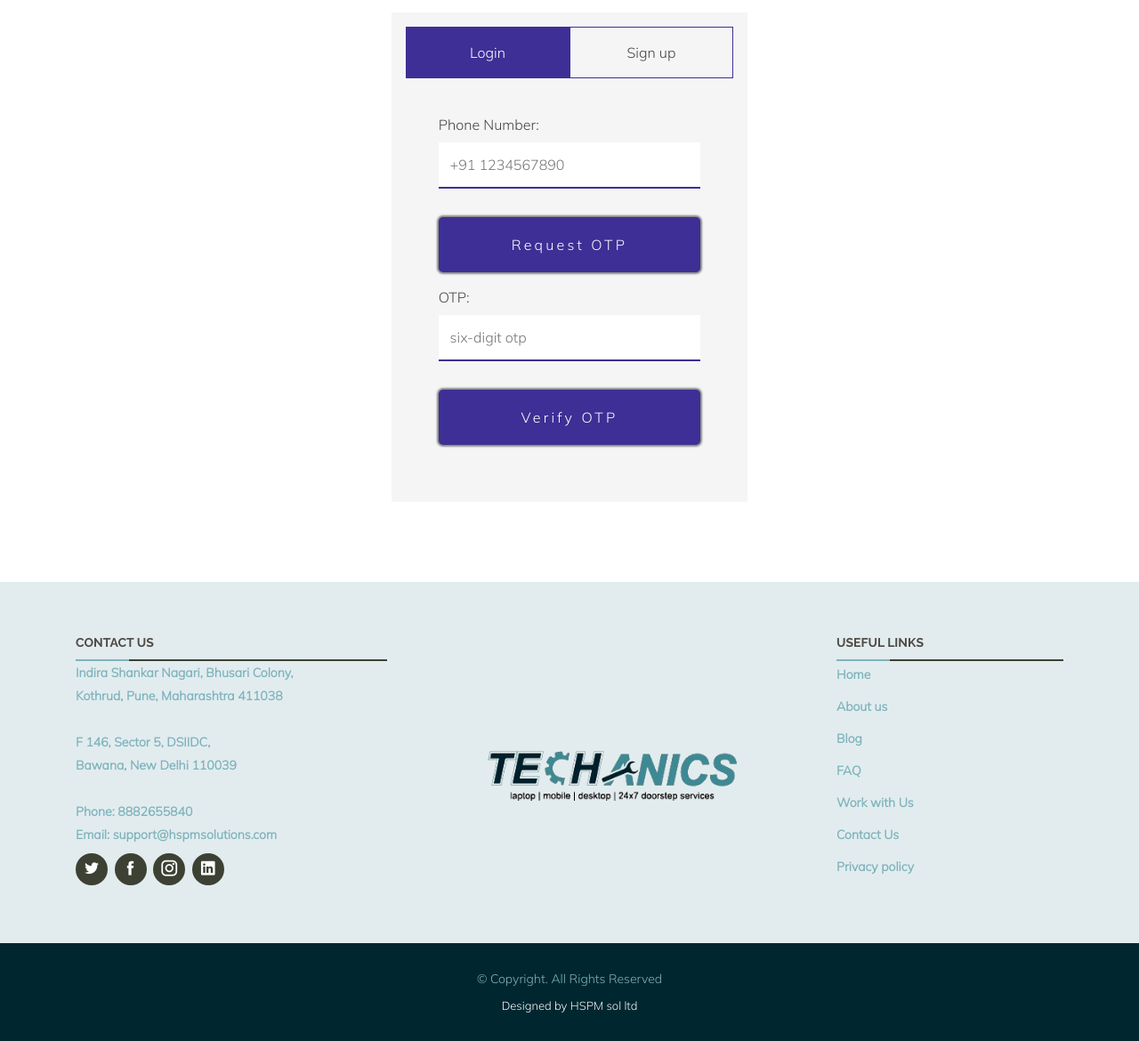
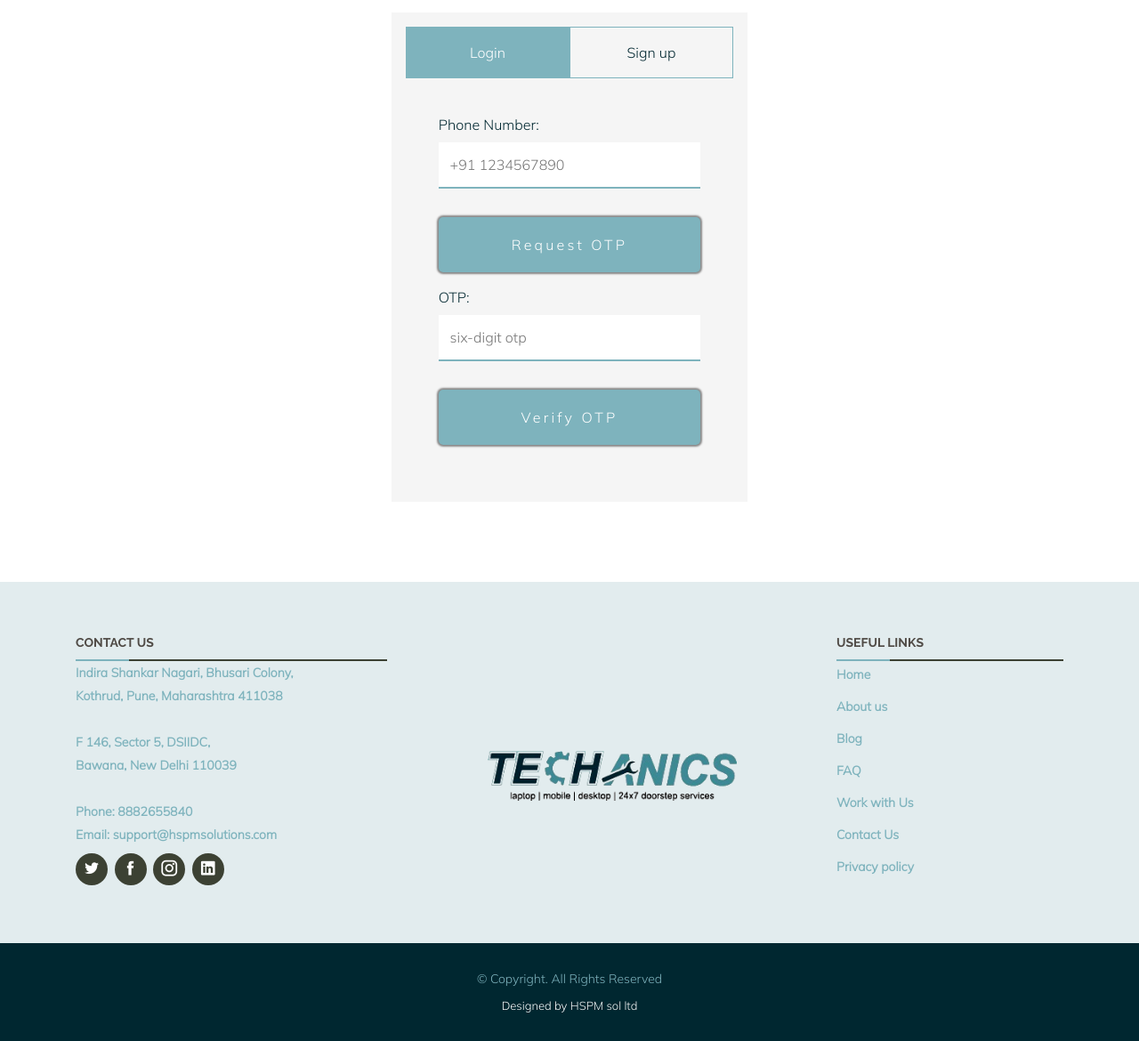
Before and after one commit to folly77folly/techanics, a PHP site: page /login.php in a window 1280 px wide. Shown: the part 86-1256 px from the top of the page at 89% size. Run offline with PHP 8.4, Linux system fonts and the light colour scheme; data that the repository does not hold is empty; some libraries are stand-ins or nearby versions.

Commit message:
changes1

```diff
--- a/assets/css/style.css
+++ b/assets/css/style.css
@@ -5,7 +5,7 @@
 @import url('https://fonts.googleapis.com/css2?family=Mulish:wght@200;300&display=swap');
 body {
   font-family: 'Mulish', sans-serif;
-  color: #444444;
+  color: #002730;
 }
 
  a {
@@ -1379,7 +1379,7 @@ a {
   height: 100%;
   content: "";
   top: -50%;
-  background-color:#0276FD;
+  background-color:#3f8995;
   transform: skewY(370deg);
   transition: 1s ease-in
 }
@@ -1424,8 +1424,8 @@ a {
   color: #fff;
   width: 160px;
   margin-top: 20px;
-  background-color:#4d3fa5 !important;
-    border-color:#4d3fa5 !important;
+  background-color:#7eb3bd !important;
+    border-color:#7eb3bd !important;
 }
 
 .buy-now:focus {
--- a/index.php
+++ b/index.php
@@ -61,6 +61,7 @@ require 'index_header.php';
                                         </div>
                                     </span>
                                 </label>
+
 
                             </div>
                         </div>
--- a/index_header.php
+++ b/index_header.php
@@ -27,6 +27,7 @@
   <link rel="stylesheet" type="text/css" href="assets/css/main.css">
   <link rel="stylesheet" type="text/css" href="assets/css/profile.css">
   <link rel="stylesheet" type="text/css" href="assets/css/prddesc.css">
+  <link rel="stylesheet" type="text/css" href="assets/css/style.css">
 </head>
 
 <body>
--- a/login.php
+++ b/login.php
@@ -24,6 +24,7 @@ if(isset($_SESSION['success'])){
 }
 div.mycontainer {
     margin: auto;
+    margin-bottom: 30px;
     padding: 1em;
     overflow: hidden;
     background-color: whitesmoke;
@@ -45,7 +46,7 @@ div.mycontainer input {
     padding: 0.8em 0 0.8em 0.8em;
     outline: none;
     border: none;
-    border-bottom: 2px solid #3d2f95;
+    border-bottom: 2px solid #7eb3bd;
     margin: 0.5em auto 0.5em auto;
 }
 
@@ -56,7 +57,7 @@ div.mycontainer button {
     cursor: pointer;
     letter-spacing: 0.2em;
     box-shadow: 0 0 2px 2px #888;
-    background-color: #3d2f95;
+    background-color: #7eb3bd;
     color: white;
     border: none;
     border-radius: 5px;
@@ -75,7 +76,7 @@ div.mycontainer button {
     width: 50%;
     text-align: center;
     cursor: pointer;
-    border: 0.4px solid #3d2f95;
+    border: 0.4px solid #7eb3bd;
     transition: all 0.2s linear;
 }
 
@@ -83,7 +84,7 @@ div.mycontainer button {
     animation-name: activetab;
     animation-duration: 0.5s;
     animation-iteration-count: 1;
-    background-color: #3d2f95;
+    background-color: #7eb3bd;
     color: white;
 }
 
```
